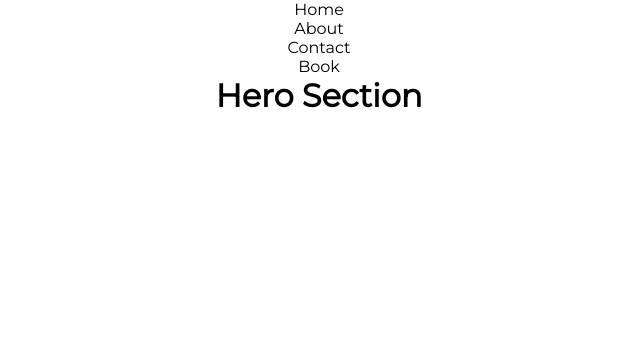
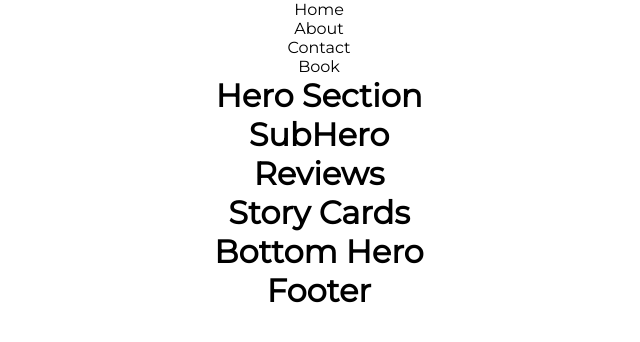
Before and after one commit to stevexero/vegasluxuryhometours, a React (Create React App) app: page / in a window 1280 px wide. Shown: the top 342 px of the page, without its empty margins (321-961 px from the left). Built offline with nearby package versions, Linux system fonts and the light colour scheme.

Commit message:
set up sections

```diff
--- a/src/App.js
+++ b/src/App.js
@@ -1,6 +1,8 @@
 import { Switch, Route } from 'react-router-dom';
 
 import Navbar from './components/Navbar';
+import Footer from './components/Footer';
+
 import Home from './pages/Home';
 import './App.css';
 
@@ -13,6 +15,7 @@ function App() {
           <Home />
         </Route>
       </Switch>
+      <Footer />
     </div>
   );
 }
--- /dev/null
+++ b/src/components/Footer.js
@@ -0,0 +1,11 @@
+import './Footer.css';
+
+const Footer = () => {
+  return (
+    <footer className='Footer'>
+      <h1>Footer</h1>
+    </footer>
+  );
+};
+
+export default Footer;
--- a/src/pages/Home.js
+++ b/src/pages/Home.js
@@ -1,4 +1,8 @@
 import Hero from './sections/Hero';
+import SubHero from './sections/SubHero';
+import Reviews from './sections/Reviews';
+import Story from './sections/Story';
+import BottomHero from './sections/BottomHero';
 
 import './Home.css';
 
@@ -6,6 +10,10 @@ const Home = () => {
   return (
     <div className='Home'>
       <Hero />
+      <SubHero />
+      <Reviews />
+      <Story />
+      <BottomHero />
     </div>
   );
 };
--- /dev/null
+++ b/src/pages/sections/BottomHero.js
@@ -0,0 +1,11 @@
+import './BottomHero.css';
+
+const BottomHero = () => {
+  return (
+    <div className='BottomHero'>
+      <h1>Bottom Hero</h1>
+    </div>
+  );
+};
+
+export default BottomHero;
--- /dev/null
+++ b/src/pages/sections/Reviews.js
@@ -0,0 +1,11 @@
+import './Reviews.css';
+
+const Reviews = () => {
+  return (
+    <div className='Reviews'>
+      <h1>Reviews</h1>
+    </div>
+  );
+};
+
+export default Reviews;
--- /dev/null
+++ b/src/pages/sections/Story.js
@@ -0,0 +1,11 @@
+import './Story.css';
+
+const Story = () => {
+  return (
+    <div className='Story'>
+      <h1>Story Cards</h1>
+    </div>
+  );
+};
+
+export default Story;
--- /dev/null
+++ b/src/pages/sections/SubHero.js
@@ -0,0 +1,11 @@
+import './SubHero.css';
+
+const SubHero = () => {
+  return (
+    <div className='SubHero'>
+      <h1>SubHero</h1>
+    </div>
+  );
+};
+
+export default SubHero;
```
Also changed, not shown: src/components/Footer.css (added), src/pages/sections/BottomHero.css (added), src/pages/sections/Reviews.css (added), src/pages/sections/Story.css (added), src/pages/sections/SubHero.css (added).
